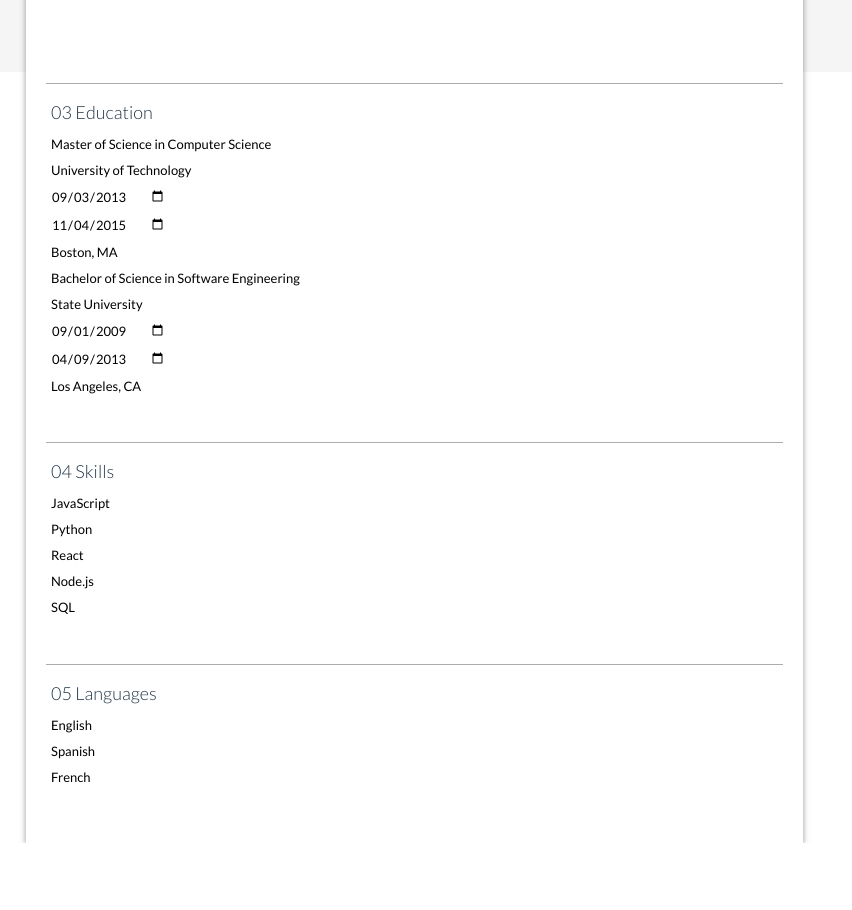
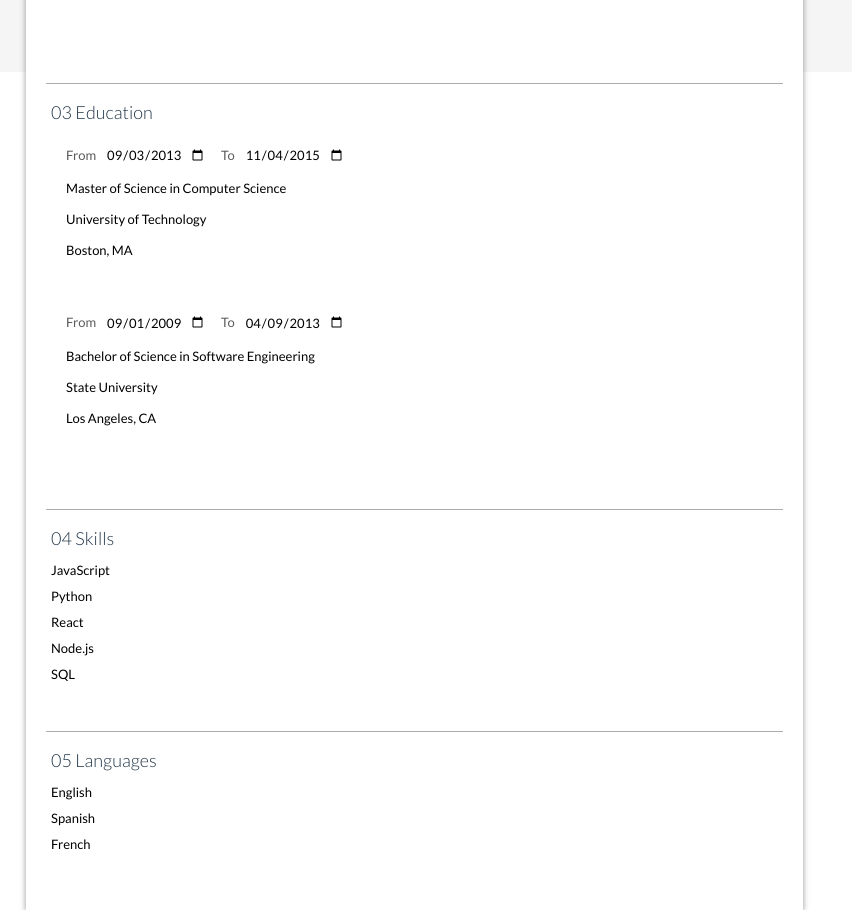
Before and after one commit to sevleo/TOP-CVMaker, a React (Vite) app: page / in a window 1280 px wide. Shown: the part 780-1690 px from the top of the page, without its empty margins (0-852 px from the left). Before the commit the page ends 1623 px from the top, so only its background shows below. Built offline with nearby package versions, Linux system fonts and the light colour scheme.

Commit message:
add education styles

```diff
--- a/src/components/EducationSection.jsx
+++ b/src/components/EducationSection.jsx
@@ -26,24 +26,11 @@ export default function EducationSection({
 
       {educations.map((education, index) => (
         <div key={education.id} className="education">
-          <Input
-            label="Degree"
-            placeholder="Degree"
-            className="education degree"
-            value={education.degree}
-            onChange={(value) => onChange(index, "degree", value, "educations")}
-          />
-          <Input
-            label="School"
-            placeholder="School"
-            className="education school"
-            value={education.school}
-            onChange={(value) => onChange(index, "school", value, "educations")}
-          />
+          <div className="dates">
             <Input
               label="From"
               placeholder="From"
-            className="education from"
+              className="education-from"
               type="date"
               value={education.from}
               onChange={(value) => onChange(index, "from", value, "educations")}
@@ -51,20 +38,44 @@ export default function EducationSection({
             <Input
               label="To"
               placeholder="To"
-            className="education to"
+              className="education-to"
               type="date"
               value={education.to}
               onChange={(value) => onChange(index, "to", value, "educations")}
             />
+          </div>
+          <div className="education-details">
+            <div className="education-degree-school-location">
+              <Input
+                label="Degree"
+                placeholder="Degree"
+                className="education-degree"
+                value={education.degree}
+                onChange={(value) =>
+                  onChange(index, "degree", value, "educations")
+                }
+              />
+              <Input
+                label="School"
+                placeholder="School"
+                className="education-school"
+                value={education.school}
+                onChange={(value) =>
+                  onChange(index, "school", value, "educations")
+                }
+              />
+
               <Input
                 label="Location"
                 placeholder="Location"
-            className="education location"
+                className="education-location"
                 value={education.location}
                 onChange={(value) =>
                   onChange(index, "location", value, "educations")
                 }
               />
+            </div>
+          </div>
           <Button
             className="remove-education"
             onClick={() => removeItem("educations", education)}
--- a/src/styles/EducationSection.css
+++ b/src/styles/EducationSection.css
@@ -0,0 +1,20 @@
+.education {
+  display: flex;
+  flex-direction: column;
+  margin-bottom: 20px;
+  padding: 10px;
+}
+
+.education-details {
+  display: flex;
+  flex-direction: column;
+  gap: 5px;
+  /* justify-content: space-between; */
+}
+
+.education-degree-school-location {
+  display: flex;
+  flex-direction: column;
+  gap: 5px;
+  padding: 5px;
+}
--- a/src/styles/Input.css
+++ b/src/styles/Input.css
@@ -91,16 +91,6 @@ div.summary-section > div {
   position: relative;
 }
 
-/* div label {
-  position: absolute;
-  left: -30px;
-  top: 0px;
-  font-size: 14px;
-  transition: all 0.2s ease-in-out;
-  animation: silo-fade 0.3s;
-  font-style: italic;
-} */
-
 div > input:focus + label,
 div > textarea:focus + label {
   display: none;
@@ -112,20 +102,26 @@ div > textarea:not(:focus) + label {
 }
 
 div.experience-from,
-div.experience-to {
+div.experience-to,
+div.education-from,
+div.education-to {
   display: flex;
   flex-direction: row;
 }
 
 div.experience-from > input + label,
-div.experience-to > input + label {
+div.experience-to > input + label,
+div.education-from > input + label,
+div.education-to > input + label {
   display: block;
   order: 1;
   padding: 5px;
 }
 
 div.experience-from > input,
-div.experience-to > input {
+div.experience-to > input,
+div.education-from > input,
+div.education-to > input {
   display: block;
   order: 2;
   /* border: 1px solid gray; */
```
Lines whose indentation alone changed are shown as unchanged.
